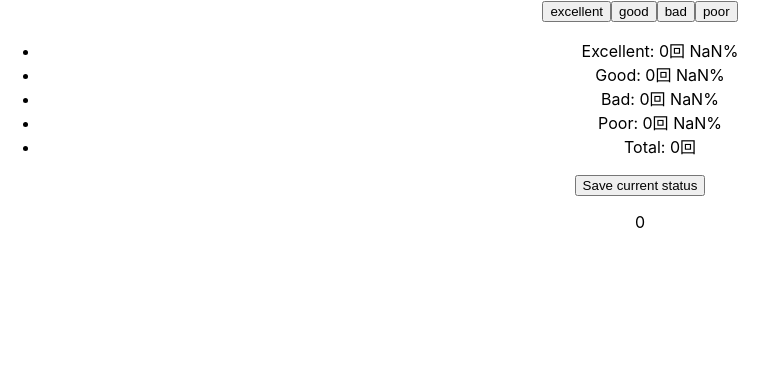
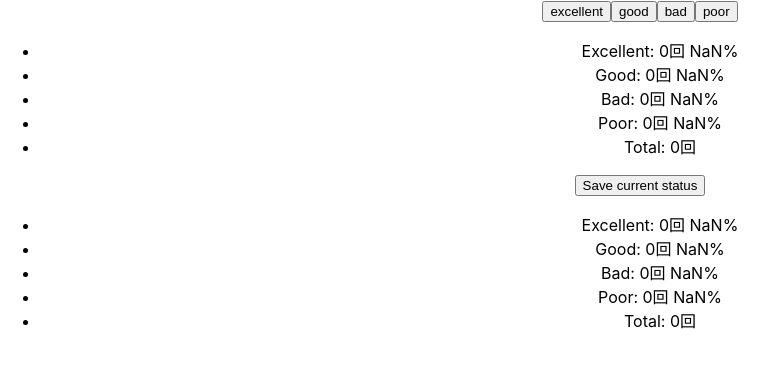
Before and after one commit to astatsuya/scout, a React (Create React App) app: page / in a window 1280 px wide. Shown: the top 368 px of the page, without its empty margins (0-778 px from the left). Built offline with nearby package versions, Linux system fonts and the light colour scheme.

Commit message:
created PreviousResult

```diff
--- a/src/components/PartOfResult.js
+++ b/src/components/PartOfResult.js
@@ -1,10 +1,11 @@
 import React from 'react';
+import PreviousResult from './PreviousResult'
 
 class PartOfResult extends React.Component {
   constructor (props) {
     super(props);
     this.state = {
-      savedHappening: '0'
+      savedHappening: []
     }
 
     this.savedHappeningHandler = this.savedHappeningHandler.bind(this)
@@ -27,7 +28,7 @@ class PartOfResult extends React.Component {
             onClick={this.savedHappeningHandler}
           >Save current status</button>
         </p>
-        <p>{this.state.savedHappening}</p>
+        <PreviousResult savedHappening={this.state.savedHappening} />
       </div>
     )
   }
--- /dev/null
+++ b/src/components/PreviousResult.js
@@ -0,0 +1,43 @@
+import React from 'react';
+
+const PreviousResult = (props) => {
+
+  let AmountHappening =  props.savedHappening.length;
+  let AmountExcellent = 0;
+  let AmountGood = 0;
+  let AmountBad = 0;
+  let AmountPoor = 0;
+
+  for (let i = 0; i < AmountHappening; i ++) {
+    if (props.savedHappening[i] === 'excellent') {
+      AmountExcellent ++;
+    } else if (props.savedHappening[i] === 'good') {
+      AmountGood ++;
+    } else if (props.savedHappening[i] === 'bad') {
+      AmountBad ++;
+    } else if (props.savedHappening[i] === 'poor') {
+      AmountPoor ++;
+    }
+  }
+
+  const percentExcellent = `${(AmountExcellent / AmountHappening * 100).toFixed(2)}%`;
+  const percentGood = `${(AmountGood / AmountHappening * 100).toFixed(2)}%`;
+  const percentBad = `${(AmountBad / AmountHappening * 100).toFixed(2)}%`;
+  const percentPoor = `${(AmountPoor / AmountHappening * 100).toFixed(2)}%`;
+
+
+
+  return(
+    <div>
+      <ul>
+        <li>Excellent: {AmountExcellent}回 {percentExcellent}</li>
+        <li>Good: {AmountGood}回 {percentGood}</li>
+        <li>Bad: {AmountBad}回 {percentBad}</li>
+        <li>Poor: {AmountPoor}回 {percentPoor}</li>
+        <li>Total: {AmountHappening}回</li>
+      </ul>
+    </div>
+  )
+}
+
+export default PreviousResult;
```
